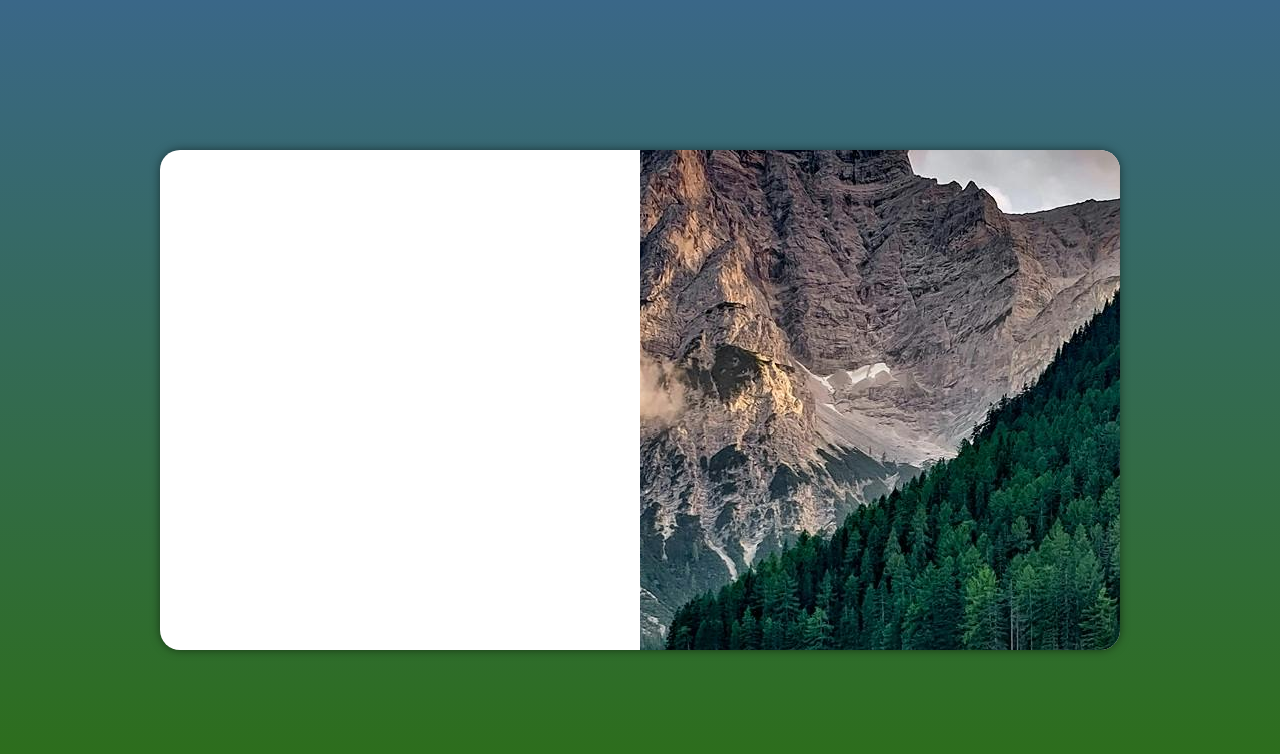
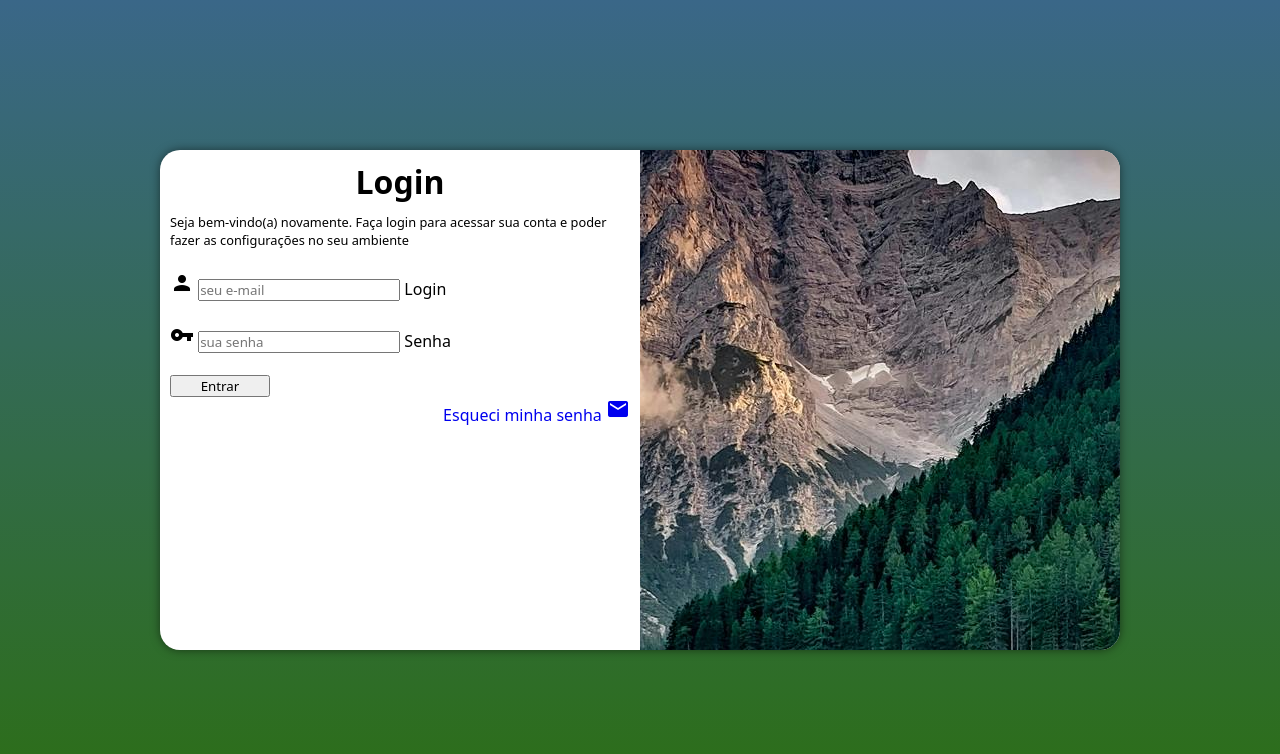
Before and after one commit to Cadu-ux/projeto-login, a plain HTML site: page index.html in a window 1280 px wide. Drawn offline with Linux system fonts and the light colour scheme.

Commit message:
criei o formulario e melhorei o codigo

```diff
--- a/estilos/mediaqueries.css
+++ b/estilos/mediaqueries.css
@@ -31,6 +31,16 @@
         height: 100%;
     }
     section#login > div#formulario {
-        float: right
+        float: left;
+        width: 50%;
+
+    }
+
+    div#formulario > h1 {
+        font-size: 2em;
+    }
+
+    div#formulario > p {
+        font-size: 0.8em;
     }
 }
--- a/estilos/style.css
+++ b/estilos/style.css
@@ -50,3 +50,23 @@ section#login > div#formulario {
     display: block;
     padding: 10px;
 }
+
+div#formulario > h1 {
+    text-align: center;
+    margin-bottom: 10px;
+}
+
+div#formulario > p {
+    font-size: 0.8em;
+}
+.forgor {
+    display: block;
+    text-decoration: none;
+    text-align: right;
+}
+
+.entrar {
+    display: block;
+    width:100px;
+    cursor: pointer;
+}
--- a/index.html
+++ b/index.html
@@ -4,6 +4,8 @@
     <meta charset="UTF-8">
     <meta name="viewport" content="width=device-width, initial-scale=1.0">
     <title>Login</title>
+    <link href="https://fonts.googleapis.com/icon?family=Material+Icons"
+    rel="stylesheet">
     <link rel="stylesheet" href="estilos/style.css">
     <link rel="stylesheet" href="estilos/mediaqueries.css">
 </head>
@@ -16,7 +18,23 @@
                 <div id="formulario">
                     <h1>Login</h1>
                     <p>Seja bem-vindo(a) novamente. Faça login para acessar sua conta e poder fazer as configurações no seu ambiente</p>
+                    <br>
                     <form action="login.php" method="post" autocomplete="on">
+                        <div class="campo">
+                        <i class="material-icons">person</i></i>
+                            <input type="email" name="login" id="ilogin" placeholder="seu e-mail" autocomplete="email" required maxlength="30">
+                            <label for="ilogin">Login</label>
+                        </div>
+                        <br>
+                        <div class="campo">
+                        <i class="material-icons">vpn_key</i></i>
+                            <input type="password" name="senha" id="isenha" placeholder="sua senha" autocomplete="current-password" required minlength="8" maxlength="20">
+                            <label for="isenha">Senha</label>
+                        </div>
+                        <br>
+                        <input type="submit" value="Entrar" class="entrar">
+                        <a href="esqueci.html" class="forgor">Esqueci minha senha <i class="material-icons">mail</i></a>
+                        </form>
                 </div>
         </section>
     </main>
```
